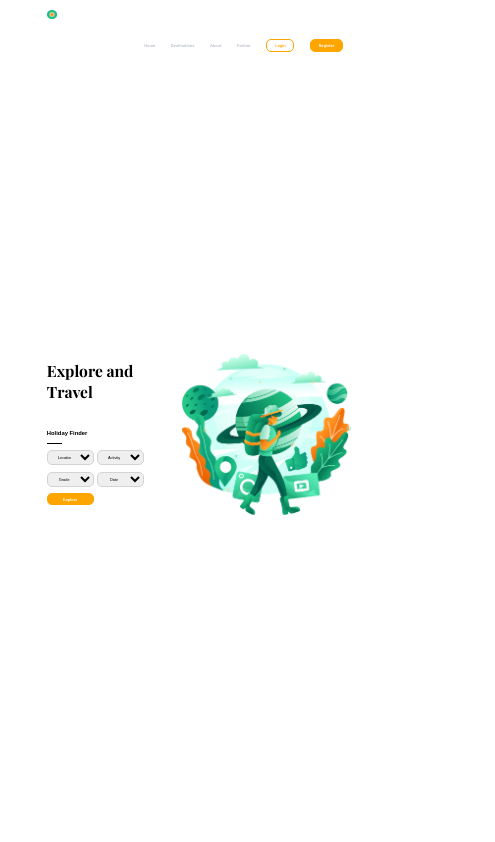
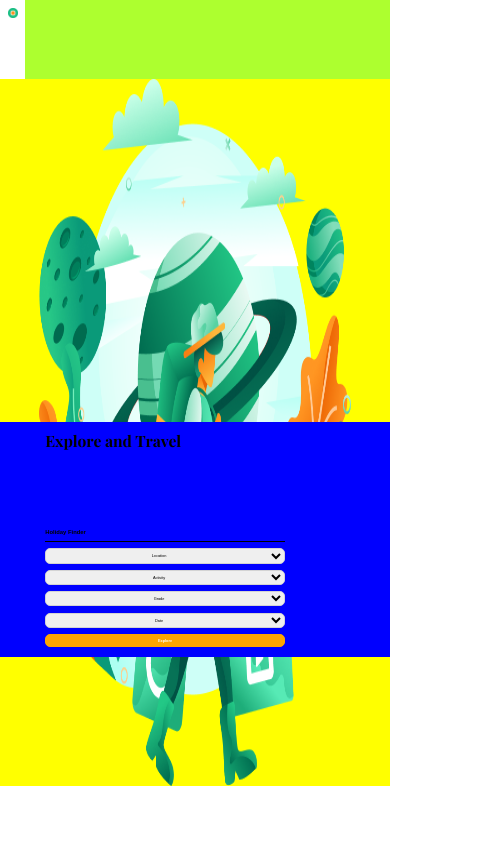
Before and after one commit to DeadCreator/AdventureGit, a plain HTML site: page index.html in a window 390 px wide. Shown: the top 842 px of the page, 495 px wide, since content can reach past the window. Drawn offline with nearby package versions, Linux system fonts and the light colour scheme.

Commit message:
version 1_5_1

```diff
--- a/index.html
+++ b/index.html
@@ -144,7 +144,7 @@
     </main>
     <footer>
         <section class="footer-up">
-            <div class="left">
+            <div class="footer-left">
                 <img src="images/logo.png" class="logo">
                 <p>Plan and book your perfect trip with
                     expert advice, travel tips destination
--- a/style.css
+++ b/style.css
@@ -252,6 +252,7 @@ input[type="submit"]:hover,
 .main-2-list p,
 .main-4-list p {
     color: #7D7987;
+    font-size: 1.2vw;
 }
 
 .main-2-list div {
@@ -338,6 +339,10 @@ footer {
     display: flex;
 }
 
+.footer-up * {
+  font-size: 1vw;
+}
+
 .footer-up .left {
     flex: 3;
     display: flex;
@@ -366,11 +371,11 @@ footer {
     font-family: "Mulish";
 }
 
-.footer-up .left {
+.footer-left {
     padding-right: 5vw;
 }
 
-.footer-up .left p {
+.footer-left p {
     padding-top: 2vw;
     color: #848484;
     font-family: Mulish;
@@ -399,3 +404,55 @@ footer {
 .footer-down img {
     padding: 0 1.2vw;
 }
+
+
+
+@media only screen and (min-width : 320px) and (max-width : 480px) {
+ .down {
+    flex-direction: column;
+    margin: 0;
+    padding 0;
+    background-color: yellow;
+  }
+
+ .left {
+   box-sizing: border-box;
+   width:100%;
+   position:absolute ;
+   z-index: 2;
+   top: 50%;
+   right: 50%;
+   transform:translate(50%);
+   background-color:blue;
+   align-items: center;
+ }
+
+ .left * {
+   width:80%;
+ }
+
+  header {
+    padding: 0;
+  }
+
+ .header_img {
+   position:relative;
+   width: 80vw;
+  }
+
+  nav {
+    background-color: greenyellow;
+    flex:1;
+  }
+
+
+  nav ul {
+    flex-direction: column;
+    position: absolute ;
+    right: 0;
+    top: -100%;
+    background-color:red;
+    width:100%;
+    padding-bottom: 2vw;
+  }
+}
```
